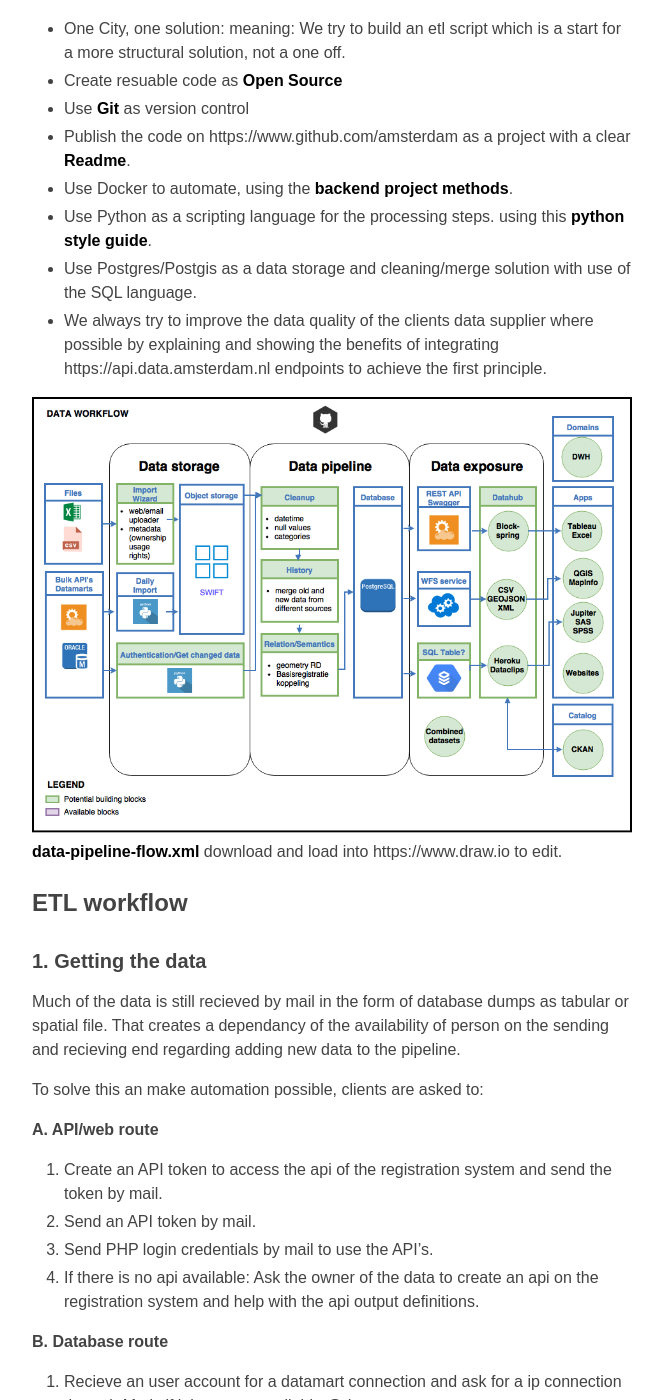
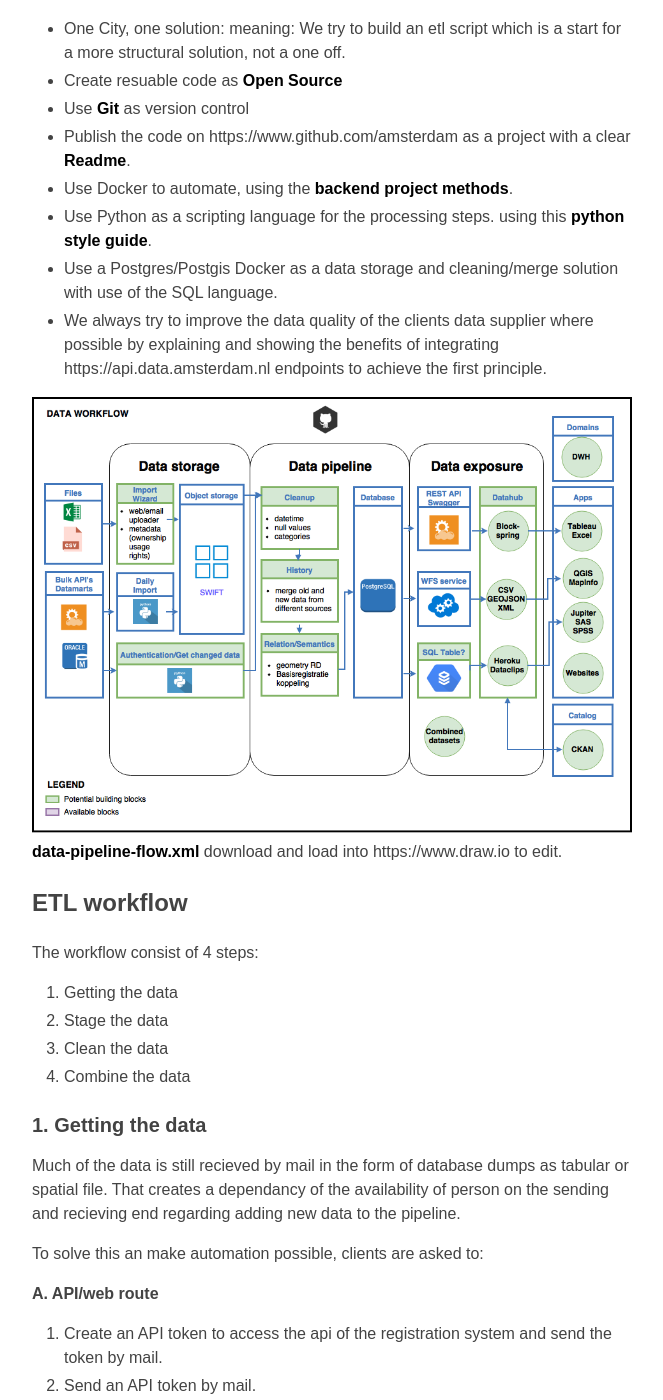
Before and after one commit to Amsterdam/amsterdam.github.io, a Jekyll site: the page built from guides/data-pipeline.md, in a window 1280 px wide and 1400 px high, scrolled down 624 px. Shown: the whole window, without its empty margins (138-801 px from the left). Built offline with Jekyll 4.4.1, drawn with Linux system fonts in a browser that asks for light colours; our own code applies the rules of GitHub Pages for plain Markdown files.

Commit message:
added docker solution for postgres

```diff
--- a/guides/data-pipeline.md
+++ b/guides/data-pipeline.md
@@ -18,13 +18,19 @@ We use a these principles:
 - Publish the code on https://www.github.com/amsterdam as a project with a clear [Readme](write-a-readme.md).
 - Use Docker to automate, using the [backend project methods](back-end-projects.md).
 - Use Python as a scripting language for the processing steps. using this [python style guide](style-guide-python.md).
-- Use Postgres/Postgis as a data storage and cleaning/merge solution with use of the SQL language.
+- Use a Postgres/Postgis Docker as a data storage and cleaning/merge solution with use of the SQL language.
 - We always try to improve the data quality of the clients data supplier where possible by explaining and showing the benefits of integrating https://api.data.amsterdam.nl endpoints to achieve the first principle.
 
 <img src="/images/data-pipeline-flow.png" width="800">
 <a href="/images/data-pipeline-flow.xml">data-pipeline-flow.xml</a> download and load into https://www.draw.io to edit.
 
 ## ETL workflow
+
+The workflow consist of 4 steps:
+1. Getting the data
+2. Stage the data
+3. Clean the data
+4. Combine the data
 
 ### 1. Getting the data
 
```
